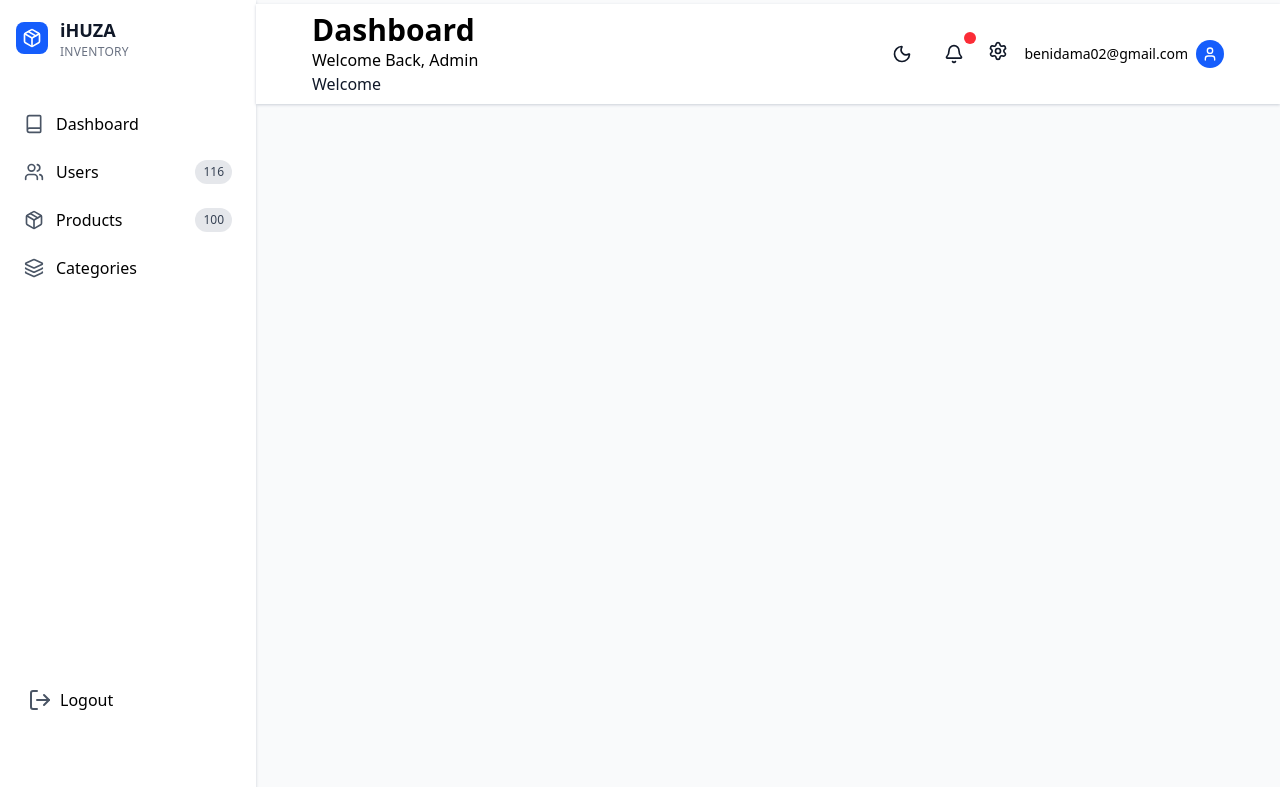
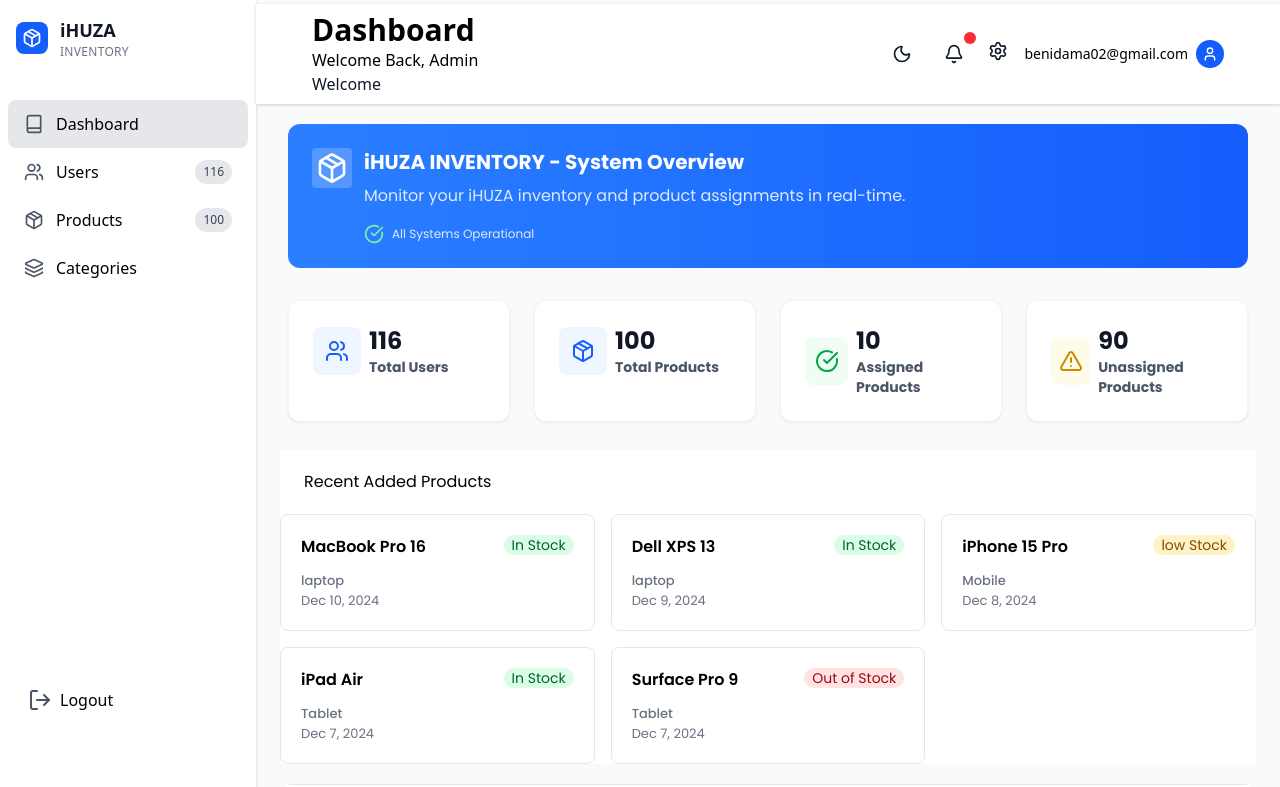
Before and after one commit to benidama/iHUZO-invertory-solvit, a React (Vite) app: page / in a window 1280 px wide. Shown: the top 787 px of the page. Built offline with nearby package versions, Linux system fonts and the light colour scheme.

Commit message:
correcting my Dashboard page

```diff
--- a/src/App.jsx
+++ b/src/App.jsx
@@ -27,7 +27,7 @@ export default function App() {
                     <Routes>
                       <Route path="login" element={<Login />} />
                       <Route path="/" element={<Navigation />}>
-                        <Route path="dashboard" element={<Dashboard />} />
+                        <Route index element={<Dashboard />} />
                         <Route path="products" element={<Products />} />
                         <Route path="categories" element={<Categories />} />
                         <Route path="users" element={<Users />} />
--- a/src/components/Navigation.jsx
+++ b/src/components/Navigation.jsx
@@ -7,7 +7,7 @@ import { UserProvider } from "../providers/UserProvider";
 
 const SidebarContent = () => {
   const sidebarItems = [
-    { to: "/dashboard", icon: Book, label: "Dashboard" },
+    { to: "", icon: Book, label: "Dashboard" },
     { to: "/users", icon: Users, label: "Users", count: 116 },
     { to: "/products", icon: Package, label: "Products", count: 100 },
     { to: "/categories", icon: Layers, label: "Categories" },
--- a/src/pages/Dashboard.jsx
+++ b/src/pages/Dashboard.jsx
@@ -2,6 +2,7 @@ import Hero from "../components/Hero";
 import ProductList from "../components/ProductList";
 import UserTable from "../components/UserTable";
 import ProductCategories from "../components/ProductCategories";
+
 export default function Dashboard() {
   return (
     <div className="font-poppins">
```
